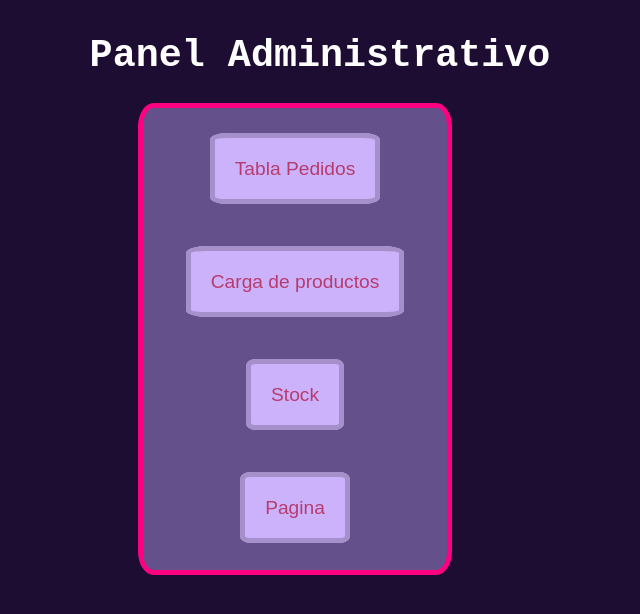
After one commit to Fati006/Proyecto-INET, a PHP site: page /admin1.php in a window 1280 px wide. The commit adds this page. Shown: the top 614 px of the page, without its empty margins (320-960 px from the left). Run offline with PHP 8.4, Linux system fonts and the light colour scheme.

Commit message:
Add files via upload

```diff
--- /dev/null
+++ b/admin1.php
@@ -0,0 +1,21 @@
+<!DOCTYPE html>
+<html lang="en">
+<head>
+    <meta charset="UTF-8">
+    <meta name="viewport" content="width=device-width, initial-scale=1.0">
+    <link rel="stylesheet" href="admin_style.css">
+    <title>Panel Administración</title>
+</head>
+<body>
+    <h1>Panel Administrativo</h1>
+    <section>
+        <a href="admin3.php">Tabla Pedidos</a>
+        <p></p>
+        <a href="admin2.php">Carga de productos</a>
+        <p></p>
+        <a href="">Stock</a>
+        <p></p>
+        <a href="index.html">Pagina</a>
+    </section>
+</body>
+</html>
--- /dev/null
+++ b/admin_style.css
@@ -0,0 +1,32 @@
+body{
+    text-align: center;
+    background-color: rgb(30, 13, 51);
+    color: white;
+    font-size: larger;
+    font-family: 'Courier New', Courier, monospace;
+    align-content: center;
+}
+section{
+    text-align: center;
+    background-color: rgb(100, 80, 138);
+    border-radius: 5%;
+    border: 5px solid rgb(255, 0, 128);
+    padding-top: 50px;
+    margin-left: 450px;
+    margin-right: 500px;
+    padding-bottom: 50px;
+}
+a{
+
+    background-color:  rgb(203, 178, 250);
+    border: 5px solid rgb(165, 144, 204);
+    border-radius: 10%;
+    padding: 20px;
+    color: rgb(184, 59, 111);
+    font-family: Arial, Helvetica, sans-serif;
+    text-decoration: none;
+
+}
+p{
+    margin: 90px;
+}
--- a/index.html
+++ b/index.html
@@ -13,6 +13,7 @@
 
 <body>
 
+
     <br>
     <br>
     <br>
@@ -20,7 +21,6 @@
     <!-- Carrito de Compras - Shopping Cart -->
     <section class="shopping-cart">
         <div class="container">
-            <h1 class="text-center titulo">¡Compremos algo juntos!</h1>
             <hr>
             <div class="row">
                 <div class="col-6">
```
Also changed, not shown: admin2.php (added, +28 -0 lines), admin3.php (added, +69 -0 lines), login.php (+19 -14 lines), productos_style.css (added, +24 -0 lines).
